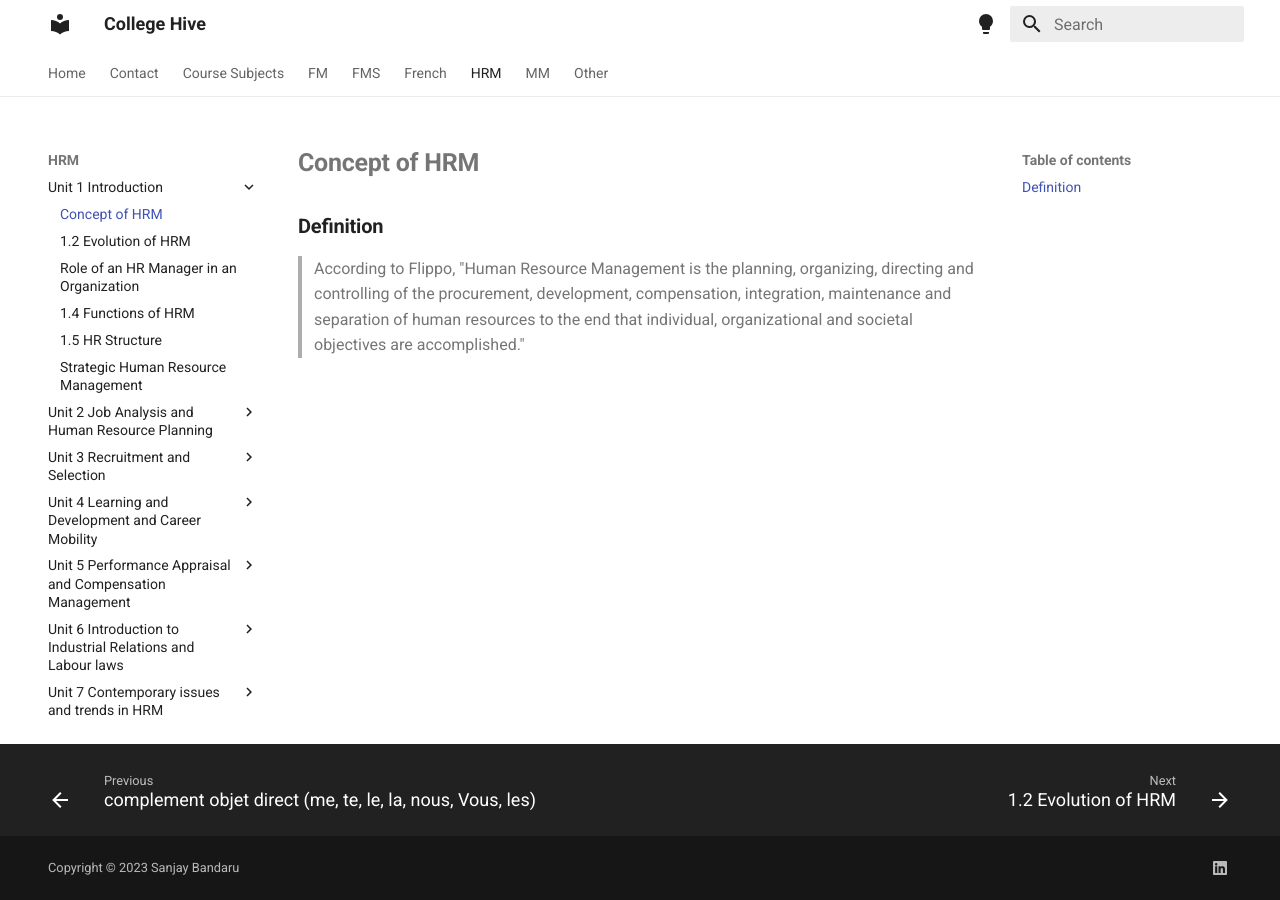
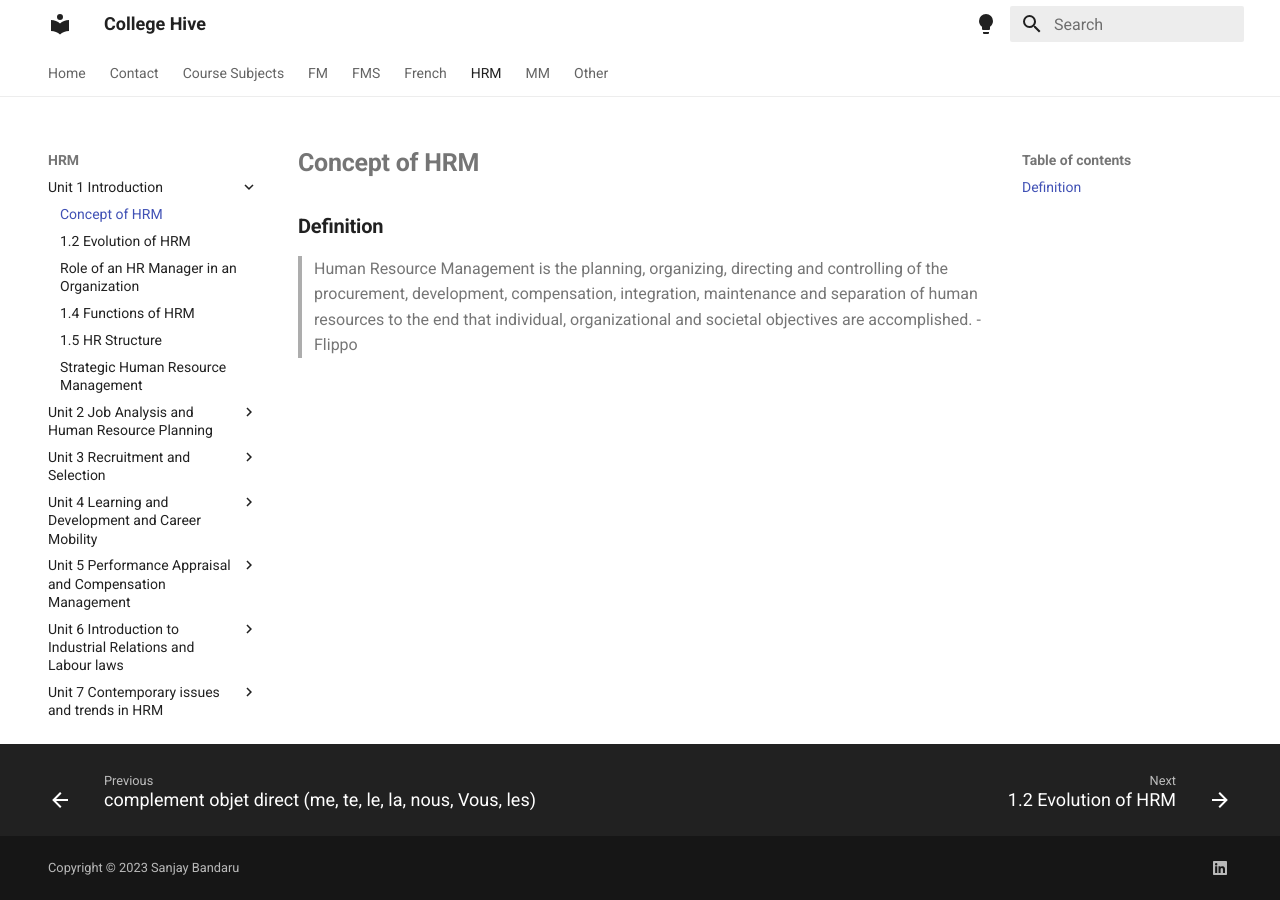
Before and after one commit to sanjay9583/Notesapp, an MkDocs documentation site: the page built from docs/HRM/Unit-1 Introduction/1.1 Concept of HRM.md, in a window 1280 px wide. Built offline with MkDocs 1.6.1 and Material for MkDocs 9.7.7, drawn with Linux system fonts in a browser that asks for light colours.

```diff
--- a/docs/HRM/Unit-1 Introduction/1.1 Concept of HRM.md
+++ b/docs/HRM/Unit-1 Introduction/1.1 Concept of HRM.md
@@ -2,4 +2,4 @@
 
 ## Definition
 
-> According to Flippo, "Human Resource Management is the planning, organizing, directing and controlling of the procurement, development, compensation, integration, maintenance and separation of human resources to the end that individual, organizational and societal objectives are accomplished."
+> Human Resource Management is the planning, organizing, directing and controlling of the procurement, development, compensation, integration, maintenance and separation of human resources to the end that individual, organizational and societal objectives are accomplished.  - Flippo
```
Also changed, not shown: docs/HRM/Unit-2 Job Analysis and Human Resource Planning/2.1 Concept of Job Analysis.md (+20 -0 lines), 1 other file.
